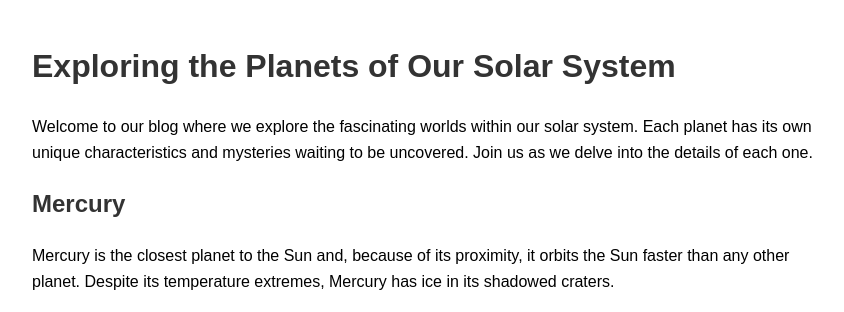
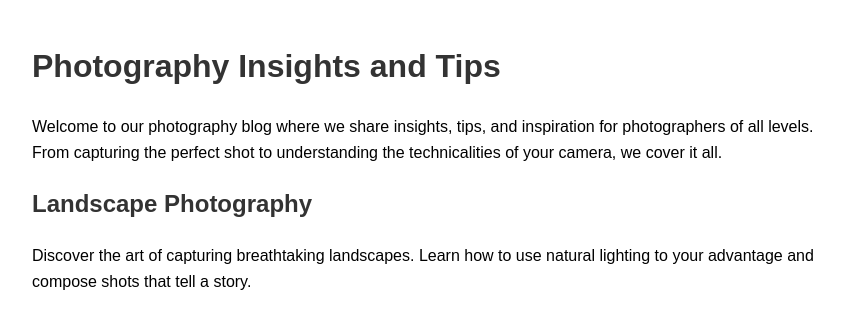
Before and after one commit to WangBo-YL/django, a Django app: page / in a window 1280 px wide. Shown: the top 312 px of the page, without its empty margins (208-1052 px from the left). Run offline with Django 3.2, Linux system fonts and the light colour scheme.

Commit message:
Update html file

```diff
--- a/blog/templates/blog/post_list.html
+++ b/blog/templates/blog/post_list.html
@@ -3,7 +3,7 @@
 <head>
     <meta charset="UTF-8">
     <meta name="viewport" content="width=device-width, initial-scale=1.0">
-    <title>Exploring the Planets of Our Solar System</title>
+    <title>Photography Insights and Tips</title>
     <style>
         body {
             font-family: Arial, sans-serif;
@@ -16,54 +16,43 @@
             margin: auto;
             padding: 20px;
         }
+        img {
+            max-width: 100%;
+            height: auto;
+            margin-top: 10px;
+        }
         h1, h2 {
             color: #333;
         }
-        p, img {
+        p {
             margin: 10px 0;
-        }
-        img {
-            max-width: 100%;
-            height: auto;
         }
     </style>
 </head>
 <body>
     <div class="container">
-        <h1>Exploring the Planets of Our Solar System</h1>
-        <p>Welcome to our blog where we explore the fascinating worlds within our solar system. Each planet has its own unique characteristics and mysteries waiting to be uncovered. Join us as we delve into the details of each one.</p>
+        <h1>Photography Insights and Tips</h1>
+        <p>Welcome to our photography blog where we share insights, tips, and inspiration for photographers of all levels. From capturing the perfect shot to understanding the technicalities of your camera, we cover it all.</p>
 
-        <h2>Mercury</h2>
-        <p>Mercury is the closest planet to the Sun and, because of its proximity, it orbits the Sun faster than any other planet. Despite its temperature extremes, Mercury has ice in its shadowed craters.</p>
-        <img src="your-image-source-here.jpg" alt="Mercury" />
+        <h2>Landscape Photography</h2>
+        <p>Discover the art of capturing breathtaking landscapes. Learn how to use natural lighting to your advantage and compose shots that tell a story.</p>
+        <img src="placeholder" alt="Landscape Photography Placeholder">
 
-        <h2>Venus</h2>
-        <p>Venus is often called Earth's sister planet due to their similar size and composition. However, its thick, toxic atmosphere and extreme surface temperatures make it a very different world.</p>
-        <img src="your-image-source-here.jpg" alt="Venus" />
+        <h2>Portrait Photography</h2>
+        <p>Portrait photography is all about capturing the essence of a person. Learn tips on lighting, background selection, and how to make your subject feel comfortable.</p>
+        <img src="placeholder" alt="Portrait Photography Placeholder">
 
-        <h2>Earth</h2>
-        <p>Our home planet, Earth, is the only planet in our solar system known to harbor life. It has a diverse environment and climate that supports a wide range of life forms.</p>
-        <img src="your-image-source-here.jpg" alt="Earth" />
+        <h2>Street Photography</h2>
+        <p>Street photography offers a glimpse into the everyday life of people. Learn how to capture candid moments without disrupting the natural flow of your surroundings.</p>
+        <img src="placeholder" alt="Street Photography Placeholder">
 
-        <h2>Mars</h2>
-        <p>Mars, known as the Red Planet, intrigues scientists with the possibility of water beneath its surface and its potential for past or present life.</p>
-        <img src="your-image-source-here.jpg" alt="Mars" />
+        <h2>Wildlife Photography</h2>
+        <p>Wildlife photography requires patience and skill. Discover techniques for capturing animals in their natural habitat, focusing on timing and safety.</p>
+        <img src="placeholder" alt="Wildlife Photography Placeholder">
 
-        <h2>Jupiter</h2>
-        <p>Jupiter is the largest planet in our solar system. Its Great Red Spot, a giant storm larger than Earth, has raged for hundreds of years.</p>
-        <img src="your-image-source-here.jpg" alt="Jupiter" />
-
-        <h2>Saturn</h2>
-        <p>Saturn is most well-known for its stunning ring system. These rings are made up of ice, rock, and dust particles that orbit the planet.</p>
-        <img src="your-image-source-here.jpg" alt="Saturn" />
-
-        <h2>Uranus</h2>
-        <p>Uranus is unique for its tilted axis, which causes it to spin on its side. This leads to extreme seasons lasting over 20 years.</p>
-        <img src="your-image-source-here.jpg" alt="Uranus" />
-
-        <h2>Neptune</h2>
-        <p>Neptune, the farthest known planet from the Sun, is known for its striking blue color, attributed to the methane in its atmosphere.</p>
-        <img src="your-image-source-here.jpg" alt="Neptune" />
+        <h2>Night Photography</h2>
+        <p>Night photography presents unique challenges and opportunities. Learn about long exposure techniques, and how to capture stunning images under low light conditions.</p>
+        <img src="placeholder" alt="Night Photography Placeholder">
     </div>
 </body>
 </html>
```
